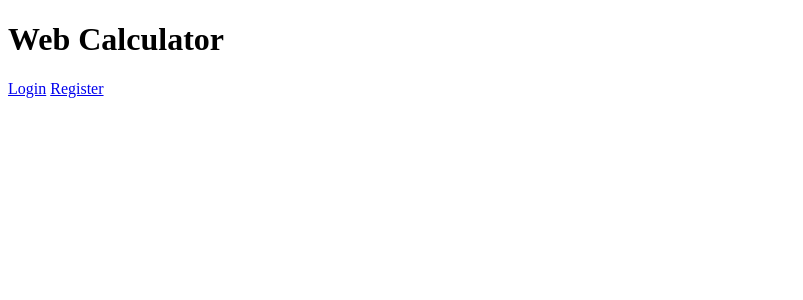
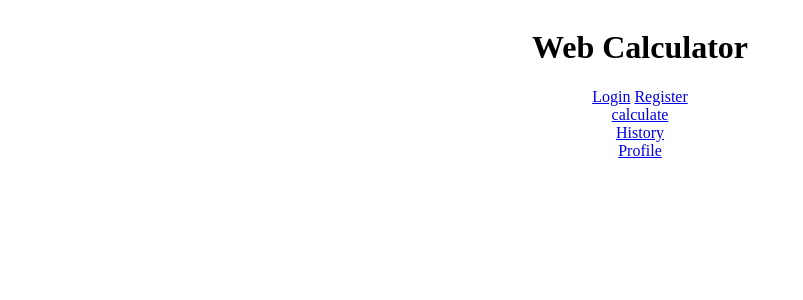
Before and after one commit to BAcode-X/webCalc, a Django app: page / in a window 1280 px wide. Shown: the top 300 px of the page, without its empty margins (0-803 px from the left). Run offline with Django 3.2, Linux system fonts and the light colour scheme.

Commit message:
added basic crud fuctionalities to the web

```diff
--- a/calc/admin.py
+++ b/calc/admin.py
@@ -2,7 +2,7 @@ from django.contrib import admin
 from django.contrib.auth.admin import UserAdmin
 
 from .forms import CustomUserCreationForm, CustomUserChangeForm
-from .models import CustomUser
+from .models import CustomUser, History
 
 
 class CustomUserAdmin(UserAdmin):
@@ -26,3 +26,4 @@ class CustomUserAdmin(UserAdmin):
 
 
 admin.site.register(CustomUser, CustomUserAdmin)
+admin.site.register(History)
--- /dev/null
+++ b/calc/static/css/style.css
@@ -0,0 +1,16 @@
+*{
+    box-sizing: border-box;
+}
+
+input[type='submit']{
+    padding: 0.2em 1em;
+    background-color: bisque;
+}
+
+
+.content{
+    display: flex;
+    flex-direction: column;
+    justify-content: center;
+    align-items: center;
+}
--- a/calc/urls.py
+++ b/calc/urls.py
@@ -8,5 +8,7 @@ urlpatterns = [
     path('login/', views.MyLoginView.as_view(), name='user_login'),
     path('logout/', views.LogoutView.as_view(), name='user_logout'),
     path('register/', views.MyRegister.as_view(), name='register'),
-
+    path('calc/', views.Calculate.as_view(), name='calculate'),
+    path('history/', views.ListHistory.as_view(), name='list_calc'),
+    path('profile/', views.ChangeProfile.as_view(), name='profile'),
 ]
--- a/calc/views.py
+++ b/calc/views.py
@@ -1,17 +1,18 @@
+from django.http import request
+import calc
 from django.forms.models import model_to_dict
 from django.urls import reverse_lazy
 from django.shortcuts import render, HttpResponse
 from django.contrib.auth import authenticate, login, logout
 from django.contrib.auth.decorators import login_required
 from django.contrib.auth.views import LoginView, LogoutView
+from django.contrib.auth.mixins import LoginRequiredMixin
+from django.contrib.auth import get_user_model
+from django.views.generic import CreateView, ListView, UpdateView
+from .forms import CustomUserCreationForm, UserChangeForm
+from .models import History
 
-from django.views.generic import CreateView
-from .forms import CustomUserCreationForm
-
-
-
-class MyLoginView(LoginView):
-    template_name = 'calc/login.html'
+USER = get_user_model()
 
 # Create your views here.
 
@@ -19,16 +20,49 @@ def index(request):
     return render(request, 'calc/index.html', {})
 
 
+class MyLoginView(LoginView):
+    template_name = 'calc/login.html'
+
 class MyRegister(CreateView):
     template_name = 'calc/register.html'
     form_class = CustomUserCreationForm
     success_url = reverse_lazy('calc:index')
 
+class ListHistory(LoginRequiredMixin, ListView):
+    model = History
+    template_name = 'calc/history.html'
 
-@login_required
-def user_logout(request):
-    logout(request)
-    return reverse_lazy('calc:index')
+    def get_queryset(self):
+        return super().get_queryset().filter(user=self.request.user)
 
-def register(request):
-    pass
+class Calculate(LoginRequiredMixin, CreateView):
+    model = History
+    fields = ['expression']
+
+    template_name = 'calc/calculate.html'
+
+    def form_valid(self, form):
+        history = History()
+        print(form)
+        history.expression = form.cleaned_data.get('expression')
+        try:
+            history.result = str(eval(history.expression))
+        except:
+            history.result = None
+        history.user = self.request.user
+        history.save()
+        return render(self.request, 'calc/calculate.html', {
+            'expression': history.expression,
+            'result': history.result or "Undefined!"
+            })
+
+class ChangeProfile(UpdateView):
+    model = USER
+    fields = ['nick', 'email','first_name', 'last_name',]
+    # form_class = UserChangeForm
+    # pk_url_kwarg = "pk"
+    template_name = 'calc/profile.html'
+    success_url = reverse_lazy('calc:index')
+
+    def get_object(self, *args):
+        return self.model.objects.filter(id=self.request.user.pk).first()
--- a/templates/calc/base.html
+++ b/templates/calc/base.html
@@ -1,17 +1,20 @@
 <!DOCTYPE html>
 <html lang="en">
+    {% load static %}
 <head>
     <meta charset="UTF-8">
     <meta http-equiv="X-UA-Compatible" content="IE=edge">
     <meta name="viewport" content="width=device-width, initial-scale=1.0">
     <title>Web Calculator</title>
+    <link rel="stylesheet" href="{% static 'css/style.css' %}">
 </head>
 <body>
 
-
+<div class="content">
 {% block content %}{% endblock content %}
 {% block auth %}{% endblock auth %}
-
+{% block calc %}{% endblock calc %}
+</div>
 
 </body>
 </html>
--- a/templates/calc/index.html
+++ b/templates/calc/index.html
@@ -4,14 +4,17 @@
 
 {% if request.user.is_authenticated %}
 <a href="{% url 'calc:user_logout' %}">Logout</a>
-<h1>Welcome {{ request.user }}</h1>
+<h2>Welcome {{ request.user }}</h2>
 
 {% else %}
-
+<div>
 <a href="{% url 'calc:user_login' %}">Login</a>
 <a href="{% url 'calc:register' %}">Register</a>
-
+</div>
 {% endif %}
 
+<a href="{% url 'calc:calculate' %}">calculate</a>
+<a href="{% url 'calc:list_calc' %}">History</a>
+<a href="{% url 'calc:profile' %}">Profile</a>
 
 {% endblock content %}
--- a/web_calc/settings.py
+++ b/web_calc/settings.py
@@ -121,6 +121,8 @@ USE_TZ = True
 
 STATIC_URL = '/static/'
 
+STATIC_ROOT = BASE_DIR / 'static'
+
 # Default primary key field type
 # https://docs.djangoproject.com/en/3.2/ref/settings/#default-auto-field
 
--- a/web_calc/urls.py
+++ b/web_calc/urls.py
@@ -1,7 +1,9 @@
 from django.contrib import admin
 from django.urls import path, include
+from django.conf.urls.static import static
+from django.conf import settings
 
 urlpatterns = [
     path('admin/', admin.site.urls),
     path('', include('calc.urls')),
-]
+]+static(settings.STATIC_URL, document_root=settings.STATIC_ROOT)
```
Also changed, not shown: templates/calc/calculate.html (added, +14 -0 lines), templates/calc/history.html (added, +10 -0 lines), templates/calc/profile.html (added, +24 -0 lines), calc/migrations/0002_history.py (added).
